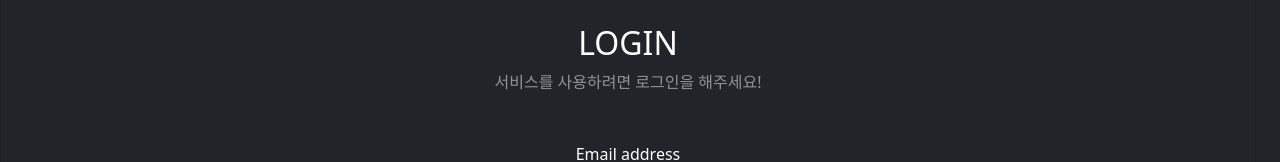
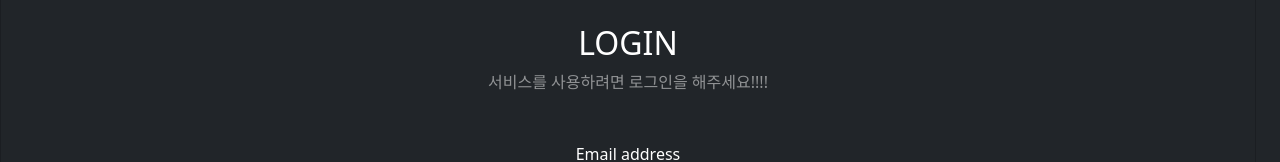
Before and after one commit to TerRanda/230724_Study, a React (Create React App) app in the folder reactjs/: page /230724_Study/login in a window 1280 px wide. Shown: the part 229-391 px from the top of the page. Built offline with nearby package versions, Linux system fonts and the light colour scheme.

Commit message:
4차 테스트

```diff
--- a/reactjs/src/components/LoginForm.jsx
+++ b/reactjs/src/components/LoginForm.jsx
@@ -8,7 +8,7 @@ function LoginForm () {
         <div className="card bg-dark" style={{borderRadius: '1rem'}}>
           <div className="card-body p-5 text-center">
             <h2 className="text-white">LOGIN</h2>
-            <p className="text-white-50 mt-2 mb-5">서비스를 사용하려면 로그인을 해주세요!</p>
+            <p className="text-white-50 mt-2 mb-5">서비스를 사용하려면 로그인을 해주세요!!!!</p>
             <div className="mb-2">
               <form action="/login" method="POST">
                 <div className="mb-3">
```
Also changed, not shown: 7 other files (tests, documents, lock files or other folders).
